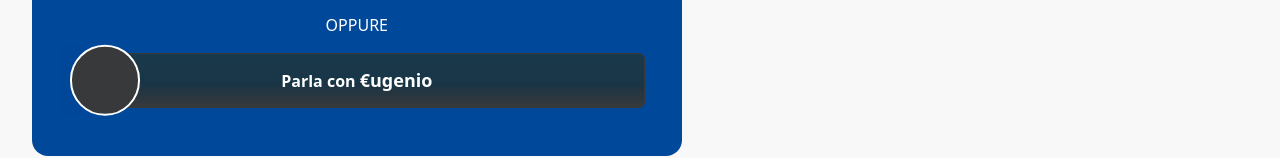
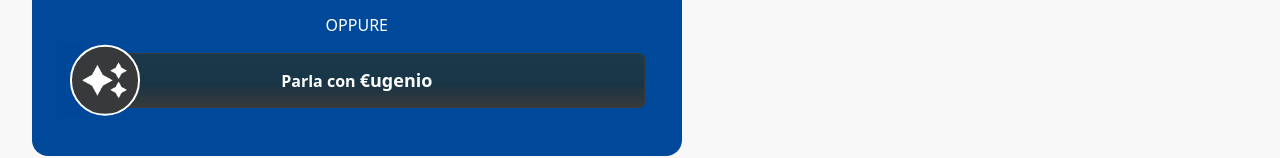
Before and after one commit to MatiasGalliani/eugenio-landing-v1, a plain HTML site: page index.html in a window 1280 px wide. Shown: the part 1306-1464 px from the top of the page. Drawn offline with Linux system fonts and the light colour scheme; the site is published under a folder, as on GitHub Pages, so addresses that start at the root find nothing.

Commit message:
Add files via upload

```diff
--- a/Creditplan_files/main.css
+++ b/Creditplan_files/main.css
@@ -401,7 +401,8 @@ main {
   border-radius   : 50%;
   border          : 2px solid white;
   background-color: #37393A;
-  background-image: url("/Creditplan_files/stars.png");
+  background-image: url("../Creditplan_files/stars.png");
+
   background-size: 45px;
   background-position: center;
   background-repeat: no-repeat;
```
